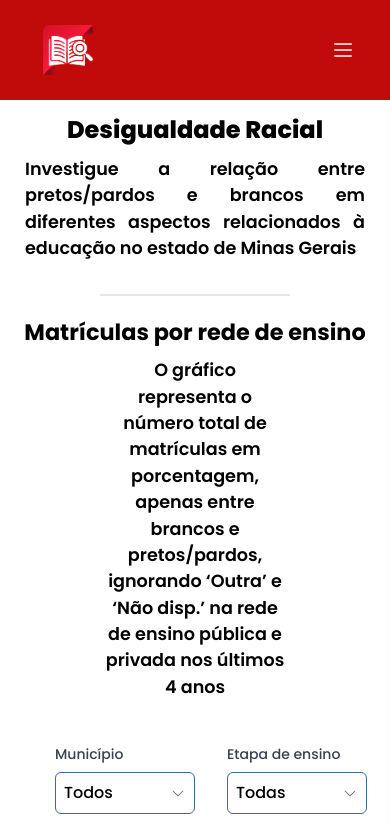
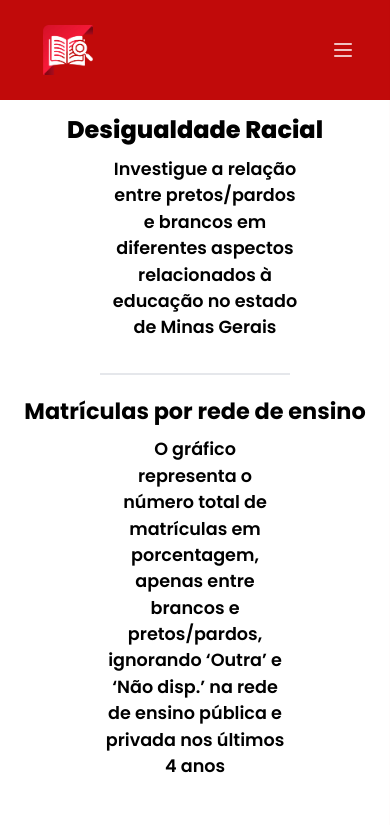
Before and after one commit to unb-mds/2024-1-EducaMinas-frontend, a Next.js app: page /search in a window 390 px wide. Shown: the top 825 px of the page. Built offline with nearby package versions, Linux system fonts and the light colour scheme.

Commit message:
fix(#78):fixing topics responsiveness

```diff
--- a/src/components/Topics.tsx
+++ b/src/components/Topics.tsx
@@ -3,7 +3,7 @@ export default function Topics(props: { title: string; text: string }) {
   return (
     <div className=" w-full text-center items-center flex flex-col gap-2 my-3 primary-gray">
       <h1 className="font-extrabold text-[1.5em] whitespace-nowrap">{props.title}</h1>
-      <h3 className="text-[1.1em] font-[600] text-center text-justify min-w-[340px] pb-2">{props.text}</h3>
+      <h3 className="text-[1.1em] font-[600] text-center w-full w-[90vw] ml-5 pb-2">{props.text}</h3>
     </div>
   );
 }
```
